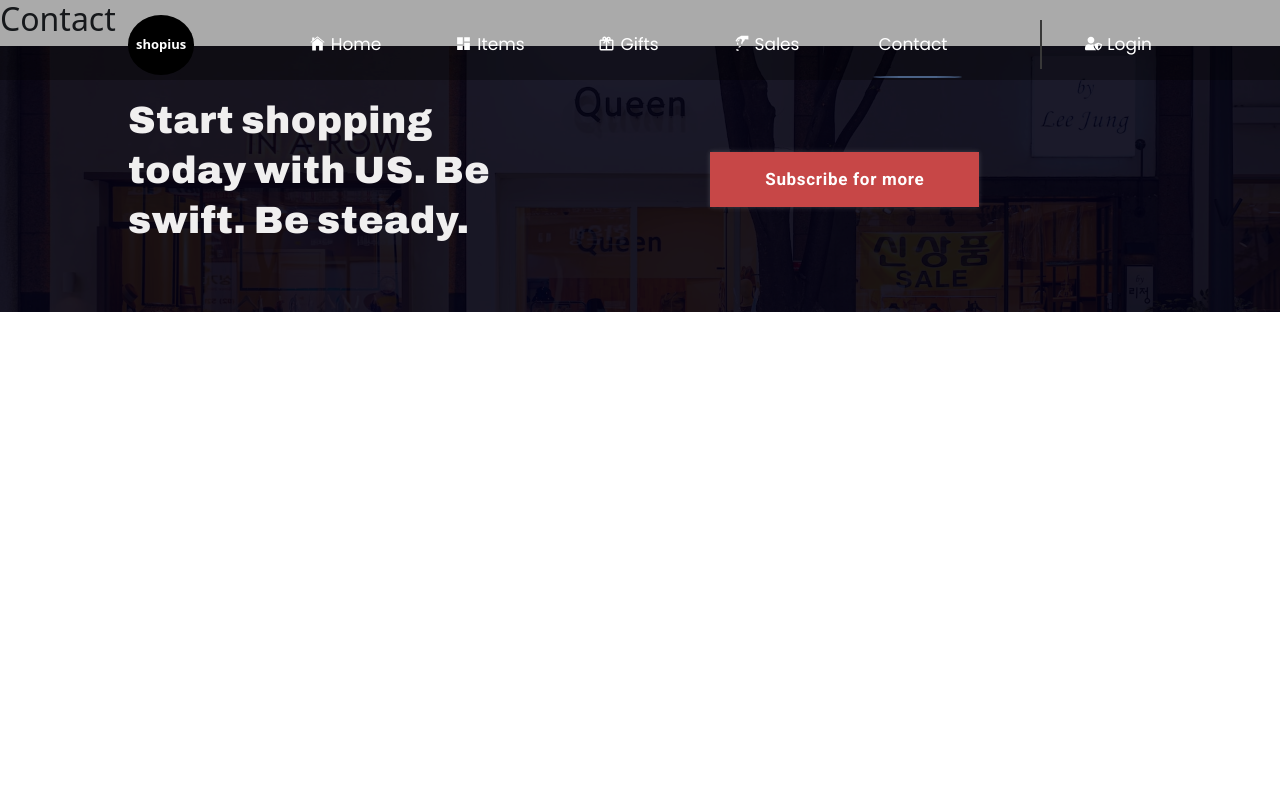
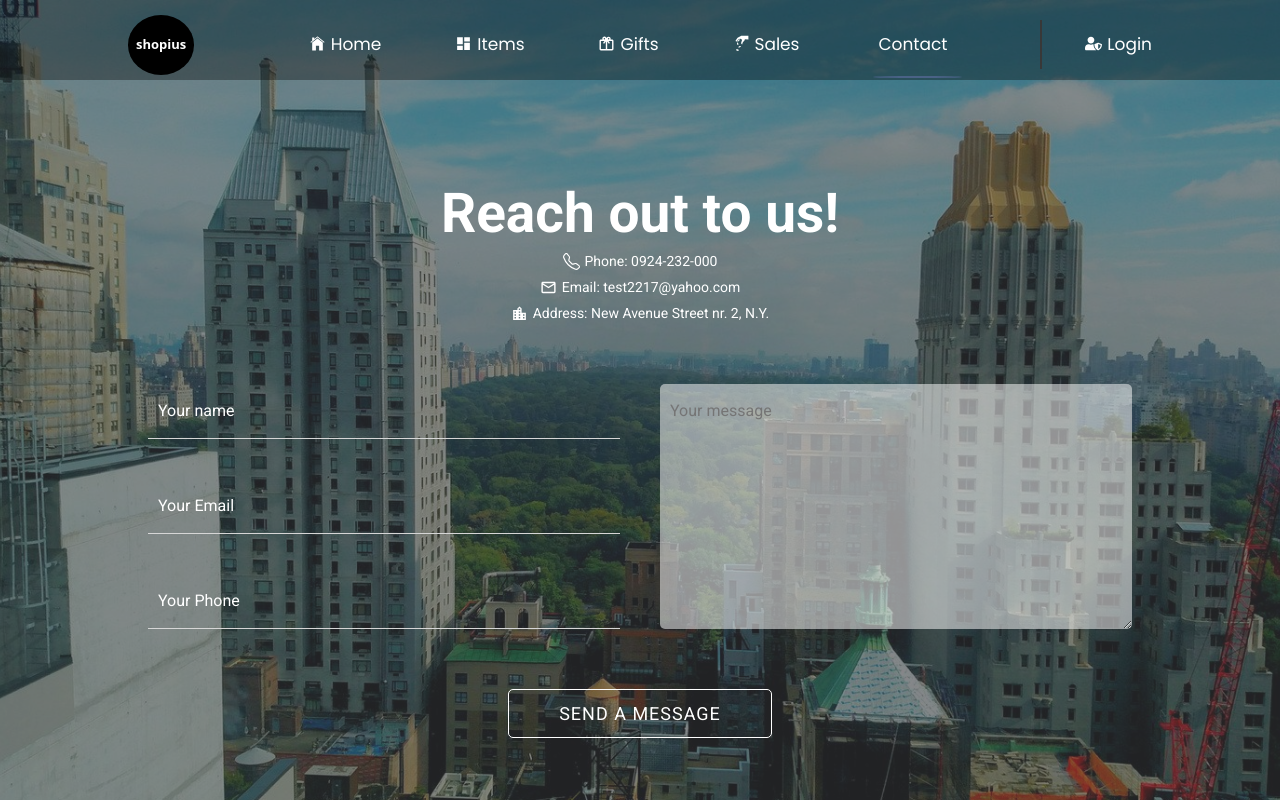
Before and after one commit to Andarus-1994/shop_nextjs, a Next.js app: page /contact in a window 1280 px wide. Shown: the top 800 px of the page. Built offline with nearby package versions, Linux system fonts and the light colour scheme; a web font is replaced by a local one; what next-redux-wrapper would draw is missing.

Commit message:
Contact page

```diff
--- a/pages/contact/index.tsx
+++ b/pages/contact/index.tsx
@@ -1,8 +1,35 @@
+import styles from "../../styles/Contact.module.scss";
+import { BsTelephone } from "react-icons/bs";
+import { MdOutlineMail, MdOutlineLocationCity } from "react-icons/md";
 export default function Contact() {
-  console.log("works");
   return (
-    <div>
-      <h2>Contact</h2>
+    <div className={styles.container}>
+      <div className={styles.overlay}></div>
+      <h2>Reach out to us!</h2>
+      <p>
+        <BsTelephone />
+        Phone: 0924-232-000
+      </p>
+      <p>
+        <MdOutlineMail /> Email: test2217@yahoo.com
+      </p>
+      <p>
+        {" "}
+        <MdOutlineLocationCity /> Address: New Avenue Street nr. 2, N.Y.
+      </p>
+      <div className={styles.containerInputs}>
+        <div>
+          <input placeholder="Your name" />
+          <input placeholder="Your Email" />
+          <input placeholder="Your Phone" />
+        </div>
+        <div>
+          <textarea placeholder="Your message" />
+        </div>
+      </div>
+      <button>
+        <span>Send a message</span>
+      </button>
     </div>
   );
 }
--- a/pages/gifts/index.tsx
+++ b/pages/gifts/index.tsx
@@ -1,4 +1,4 @@
-import styles from "../../styles/Home.module.scss";
+import styles from "../../styles/Gifts.module.scss";
 export default function Gifts() {
   return (
     <div className={styles.container}>
--- a/pages/sales/index.tsx
+++ b/pages/sales/index.tsx
@@ -1,4 +1,4 @@
-import styles from "../../styles/Home.module.scss";
+import styles from "../../styles/Gifts.module.scss";
 export default function Sales() {
   return (
     <div className={styles.container}>
--- /dev/null
+++ b/styles/Contact.module.scss
@@ -0,0 +1,139 @@
+@import "variables";
+@import "./mixins/mobile";
+
+.container {
+  position: relative;
+  background: url("../public/contactBg.jpg");
+  background-size: cover;
+  background-position: top;
+  min-height: 100vh;
+  padding: 100px 10%;
+  color: white;
+  text-align: center;
+  .overlay {
+    background: rgb(56, 58, 61);
+    position: absolute;
+    left: 0;
+    top: 0;
+    width: 100%;
+    height: 100%;
+    opacity: 0.6;
+  }
+  h2 {
+    position: relative;
+    margin: 80px auto 0;
+    text-align: center;
+    font-size: 55px;
+    font-weight: 600;
+    font-family: "Roboto", sans-serif;
+  }
+  p {
+    position: relative;
+    font-family: "Roboto", sans-serif;
+    font-size: 14px;
+    margin: 5px 0;
+    display: flex;
+    flex-direction: row;
+    justify-content: center;
+    align-items: center;
+    gap: 5px;
+    svg {
+      font-size: 17px;
+    }
+  }
+  button {
+    position: relative;
+    background: transparent;
+    color: white;
+    z-index: 15;
+    border: 1px solid white;
+    border-radius: 5px;
+    padding: 10px 50px;
+    letter-spacing: 1px;
+    font-weight: 400;
+    font-size: 18px;
+    font-family: "Roboto", sans-serif;
+    text-transform: uppercase;
+    transition: 0.8s;
+    animation: fade-in-up 1s;
+    overflow: hidden;
+    span {
+      position: relative;
+      z-index: 10;
+    }
+    &::after {
+      content: "";
+      position: absolute;
+      left: 0;
+      right: 0;
+      top: 0;
+      bottom: 0;
+      margin: auto;
+      width: 0;
+      height: 0;
+      background: white;
+      border-radius: 5px;
+      transition: 0.6s;
+      z-index: 5;
+    }
+    &:hover {
+      color: black;
+      letter-spacing: 2.5px;
+      &::after {
+        width: 100%;
+        height: 100%;
+      }
+      transition: 0.4s;
+    }
+  }
+  .containerInputs {
+    padding: 20px;
+    position: relative;
+    margin: 40px 0;
+    display: flex;
+    gap: 40px;
+    width: 100%;
+    textarea:focus,
+    input:focus {
+      outline: none;
+    }
+    & > div:nth-of-type(1) {
+      display: flex;
+      flex-direction: column;
+      gap: 40px;
+      width: 100%;
+      input {
+        background: transparent;
+        border: none;
+        border-bottom: 1px solid rgb(214, 214, 214);
+        padding: 15px 10px;
+        font-family: "Roboto";
+        color: white;
+        transition: 0.6s;
+        &:focus {
+          border-bottom: 1px solid white;
+          color: white;
+        }
+        &::placeholder {
+          color: white !important;
+        }
+      }
+    }
+    & > div:nth-of-type(2) {
+      width: 100%;
+      textarea {
+        width: 100%;
+        height: 100%;
+        background: rgba(255, 255, 255, 0.514);
+        border: none;
+        border-radius: 5px;
+        padding: 15px 10px;
+        font-family: "Roboto";
+        transition: 0.6s;
+        &:focus {
+          background: white;
+        }
+      }
+    }
+  }
+}
--- /dev/null
+++ b/styles/Gifts.module.scss
@@ -0,0 +1,12 @@
+.container {
+  min-height: 90vh;
+  padding: 100px 10%;
+  background: rgb(236, 239, 240);
+  h2 {
+    margin: 80px auto;
+    text-align: center;
+    font-size: 55px;
+    font-weight: 600;
+    font-family: "Inter", sans-serif;
+  }
+}
```
Also changed, not shown: public/contactBg.jpg (added).
